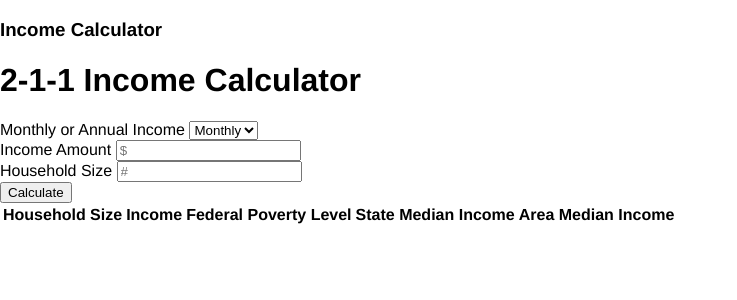
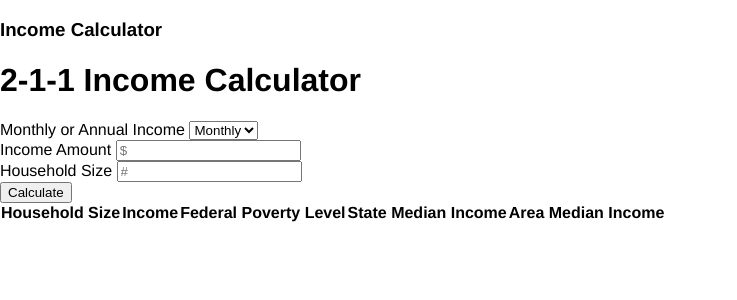
Before and after one commit to mark-hager/KC211-Income-calculator, a Flask app: page / in a window 1280 px wide. Shown: the top 300 px of the page, without its empty margins (0-737 px from the left). Run offline with Flask 2, Linux system fonts and the light colour scheme; lists and menus that the app fills with data are empty.

Commit message:
playing with grid styling

```diff
--- a/2-1-1 Income Calculator/static/style.css
+++ b/2-1-1 Income Calculator/static/style.css
@@ -12,3 +12,21 @@ body {
     color: white;
     margin: 1rem;
 }
+/*
+.container {
+  display: grid;
+  grid-template-columns: 30px 200px auto 100px;
+}
+*/
+.grid-item{
+
+  font-size: 30px;
+
+}
+
+table {
+  display: grid;
+  border-collapse: collapse;
+  min-width: 100%;
+
+}
```
